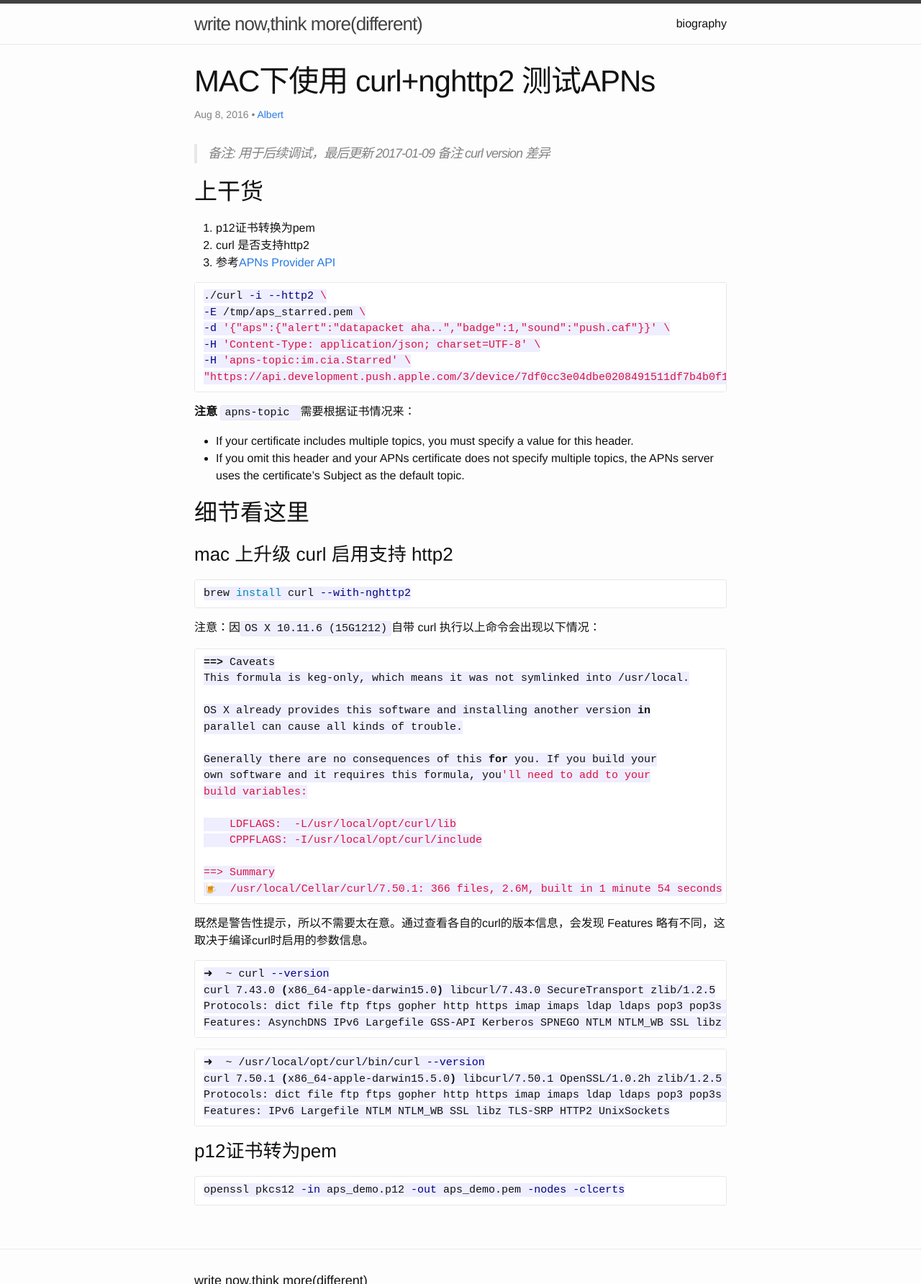
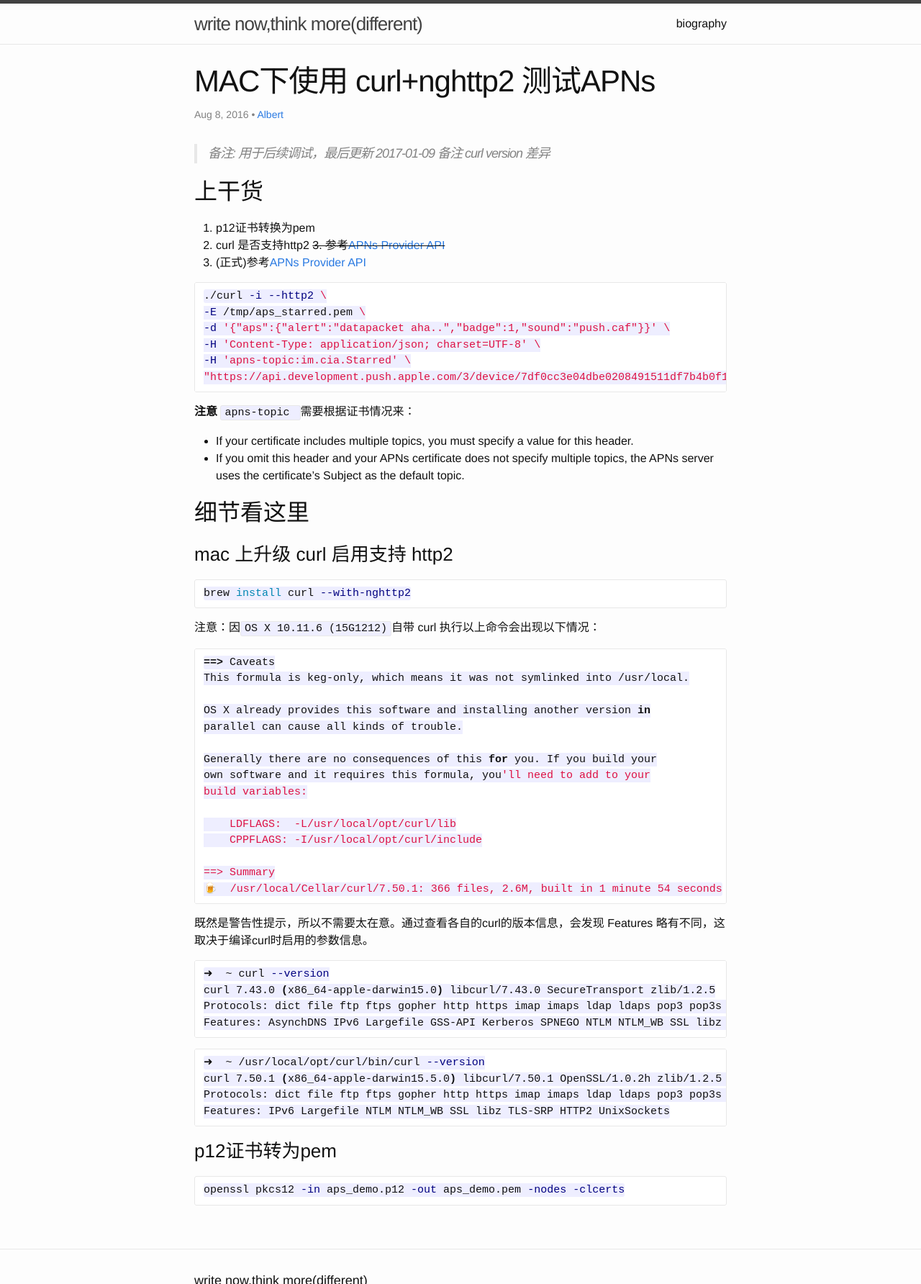
Before and after one commit to atschx/atschx.github.io, a Jekyll site: the page built from _posts/2016-08-08-mac-curl-apns-test.md, in a window 1280 px wide, cut to the strip 0-1784 px from the top of the page. Shown: the whole strip at 72% size. Built offline with Jekyll 4.4.1, drawn with Linux system fonts in a browser that asks for light colours; comment, search, counter and statistics services are not loaded.

Commit message:
update 新链接

````diff
--- a/_posts/2016-08-08-mac-curl-apns-test.md
+++ b/_posts/2016-08-08-mac-curl-apns-test.md
@@ -12,7 +12,8 @@
 
 1. p12证书转换为pem
 2. curl 是否支持http2
-3. 参考[APNs Provider API](https://developer.apple.com/library/prerelease/content/documentation/NetworkingInternet/Conceptual/RemoteNotificationsPG/Chapters/APNsProviderAPI.html#//apple_ref/doc/uid/TP40008194-CH101-SW1)
+~~3. 参考[APNs Provider API](https://developer.apple.com/library/prerelease/content/documentation/NetworkingInternet/Conceptual/RemoteNotificationsPG/Chapters/APNsProviderAPI.html#//apple_ref/doc/uid/TP40008194-CH101-SW1)~~
+3. (正式)参考[APNs Provider API](https://developer.apple.com/library/content/documentation/NetworkingInternet/Conceptual/RemoteNotificationsPG/CommunicatingwithAPNs.html#//apple_ref/doc/uid/TP40008194-CH11-SW1)
 
 ```bash
 ./curl -i --http2 \
````
